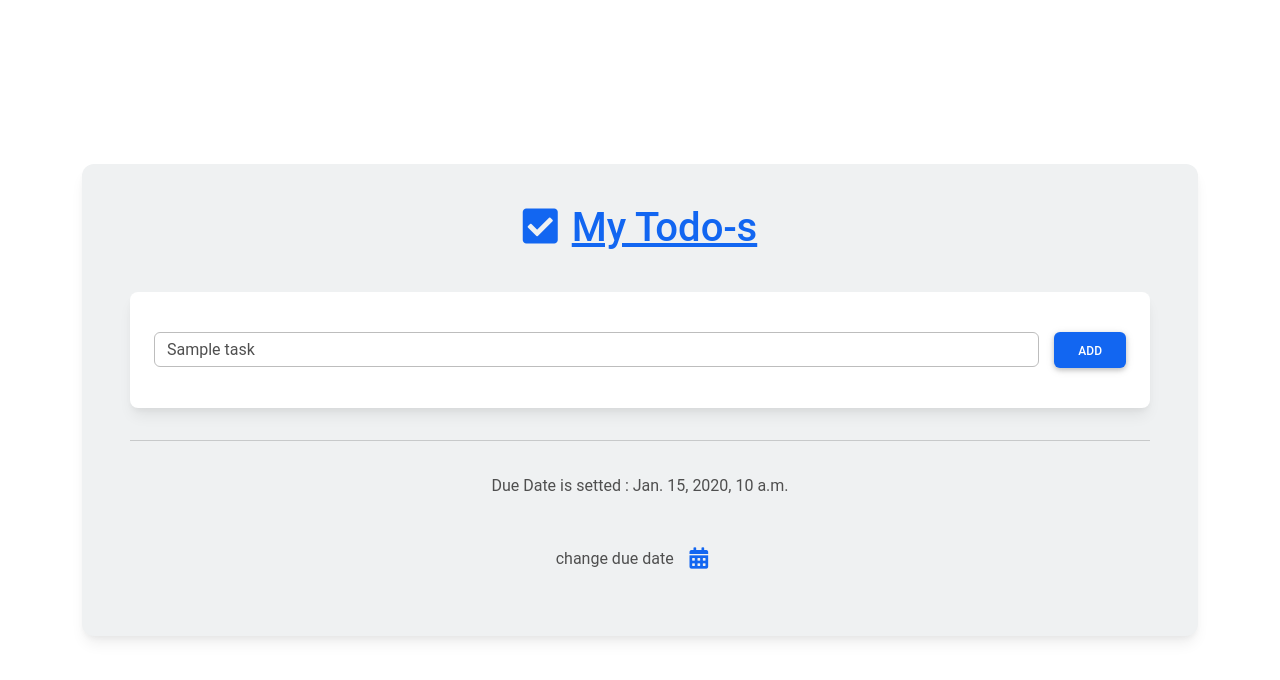
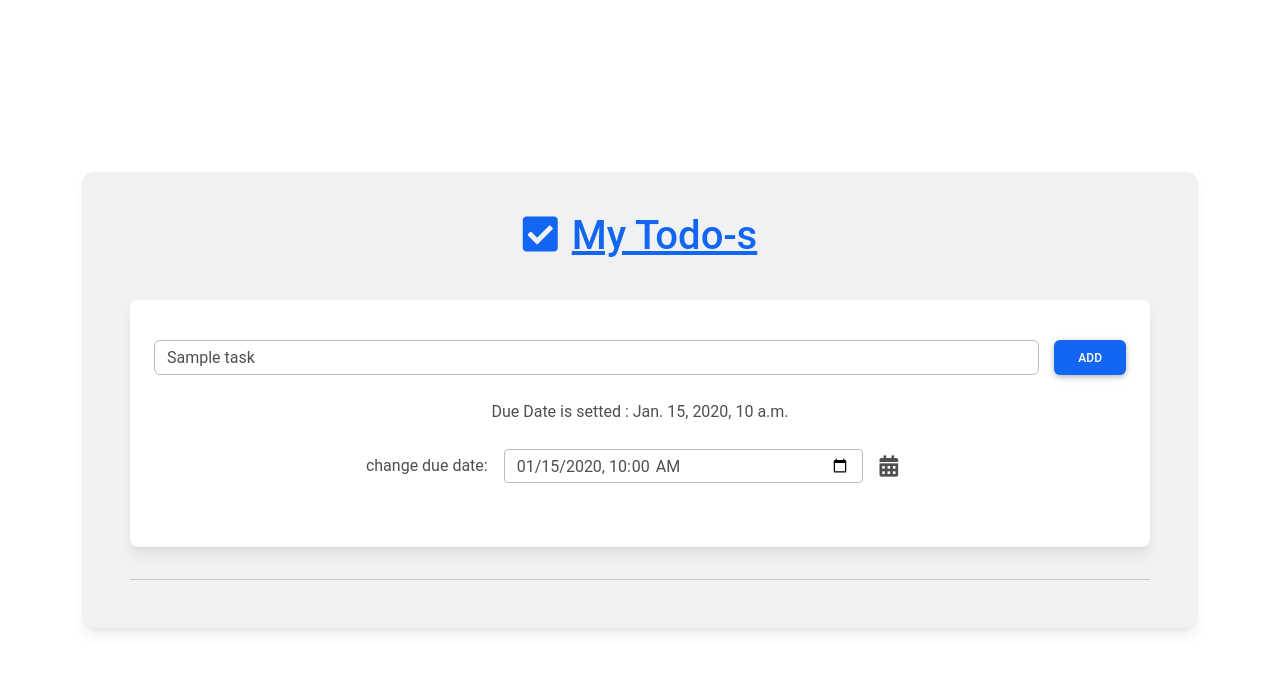
Before and after one commit to pooryafayazi/Todo-App-Project-CBV, a Django app: page /edit/1/ in a window 1280 px wide. Shown: the top 680 px of the page. Run offline with Django 4.2, Linux system fonts and the light colour scheme; tables that the repository leaves empty hold one stand-in row (values such as "Sample post"); some libraries are stand-ins or nearby versions.

Commit message:
04.09.04 edit & create task with due date

```diff
--- a/core/templates/tasks/task_detail.html
+++ b/core/templates/tasks/task_detail.html
@@ -35,6 +35,17 @@
                           <input type="text" class="form-control rounded-4 me-3" name="title" value="{{ task.title }}" aria-label="Recipient's username" aria-describedby="button-addon2">
                           <button type="submit" data-mdb-button-init data-mdb-ripple-init class="btn btn-primary rounded-4" >Add</button>
                         </div>
+                        <div class="d-flex justify-content-center align-items-center  pt-2 pb-3">
+                          {% if task.due_date %}
+                          Due Date is setted : {{ task.due_date }}
+                            {% endif %}
+                        </div>
+
+                            <div class="d-flex justify-content-center align-items-center mb-4 pt-2 pb-3">
+                              <span class="me-3">change due date:</span>
+                              <input value="{{ task.due_date|date:'Y-m-d\TH:i' }}" name="due_date" type="datetime-local" class="form-control me-3" id="dueDateTime" style="width: 40ch;">
+                              <i class="fas fa-calendar-alt fa-lg me-3"></i>
+                          </div>
                       </form>
                     </div>
                   </div>
@@ -42,15 +53,13 @@
               </div>
 
               <hr class="my-4">
-              <div class="d-flex justify-content-center align-items-center mb-4 pt-2 pb-3">
-              {% if object.due_date %}
-              Due Date is setted : {{ object.due_date }}
-                {% endif %}
-            </div>
-                <div class="d-flex justify-content-center align-items-center mb-4 pt-2 pb-3">
-                <span class="me-3">change due date</span>
-                <a href="#!" data-mdb-tooltip-init title="Set due date"><i class="fas fa-calendar-alt fa-lg me-3"></i></a>
-                </div>
+
+<!-- <div class="d-flex justify-content-center align-items-center mb-4 pt-2 pb-3">
+                  <span class="me-3">change due date</span>
+                  <a href="#!" data-mdb-tooltip-init title="Set due date"><i class="fas fa-calendar-alt fa-lg me-3"></i></a>
+                </div> -->
+
+
             </div>
           </div>
         </div>
--- a/core/templates/tasks/task_list3.html
+++ b/core/templates/tasks/task_list3.html
@@ -35,6 +35,11 @@
                             <input type="text" class="form-control rounded-4 me-3" name="title" placeholder="Enter task title" aria-label="Recipient's username" aria-describedby="button-addon2">
                             <button type="submit" data-mdb-button-init data-mdb-ripple-init class="btn btn-primary rounded-4" >Add</button>
                           </div>
+                          <div class="d-flex justify-content-center align-items-center mb-4 pt-2 pb-3">
+                            <span class="me-3">change due date:</span>
+                            <input value="{{ task.due_date|date:'Y-m-d\TH:i' }}" name="due_date" type="datetime-local" class="form-control me-3" id="dueDateTime" style="width: 40ch;">
+                            <i class="fas fa-calendar-alt fa-lg me-3"></i>
+                        </div>
                         </form>
                     </div>
                   </div>
```
